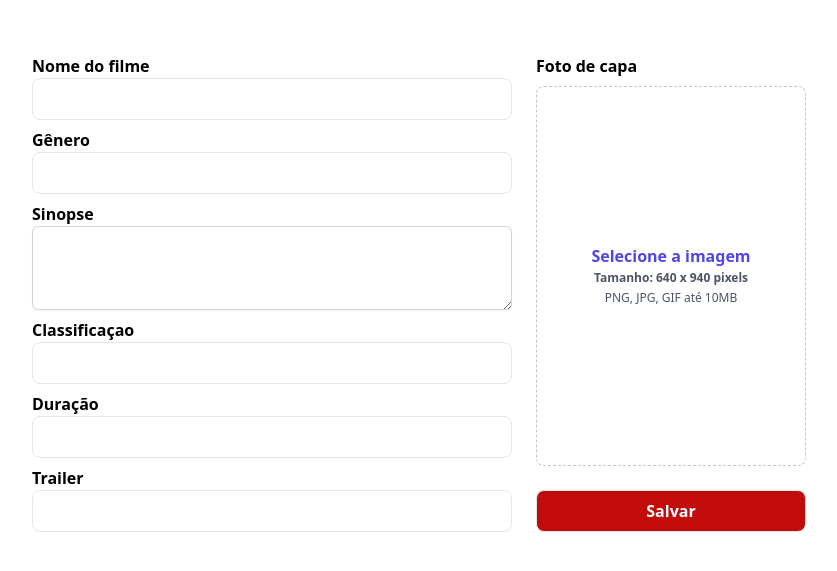
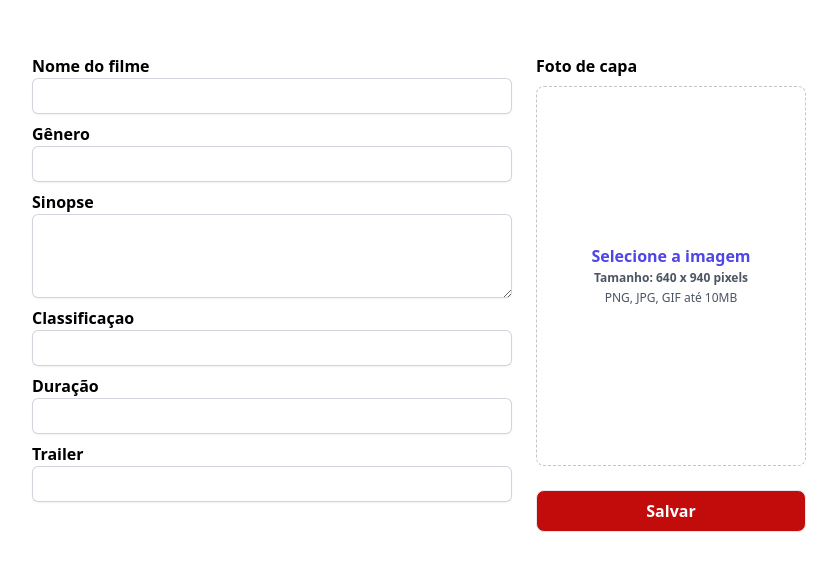
Before and after one commit to rafatosta/w3cine, a Next.js app: page /movie/create in a window 1280 px wide. Shown: the part 107-678 px from the top of the page, without its empty margins (221-1058 px from the left). Built offline with nearby package versions, Linux system fonts and the light colour scheme.

Commit message:
:lipstick: feat: Estilização do Input

```diff
--- a/app/components/Input.tsx
+++ b/app/components/Input.tsx
@@ -20,7 +20,7 @@ function Input(props: InputProps) {
       </div>
 
       <input
-        className="border p-2 rounded-lg"
+        className="p-2 w-full rounded-md border-0 text-gray-900 shadow-sm ring-1 ring-inset ring-gray-300 placeholder:text-gray-400 focus:ring-2 sm:py-1.5 sm:text-sm sm:leading-6"
         type={props.type}
         {...props.useFormRegisterReturn}
       />
```
